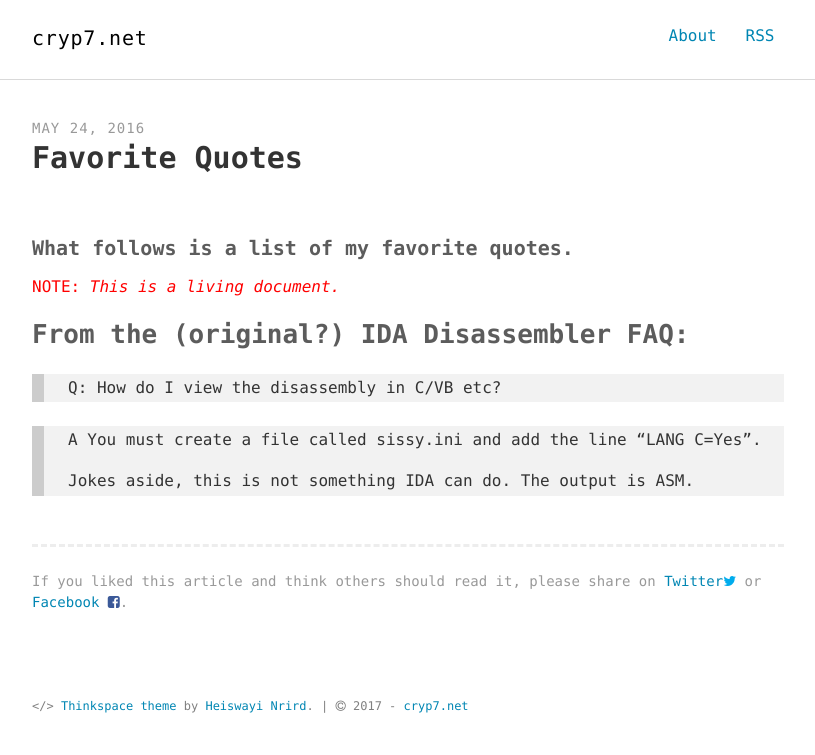
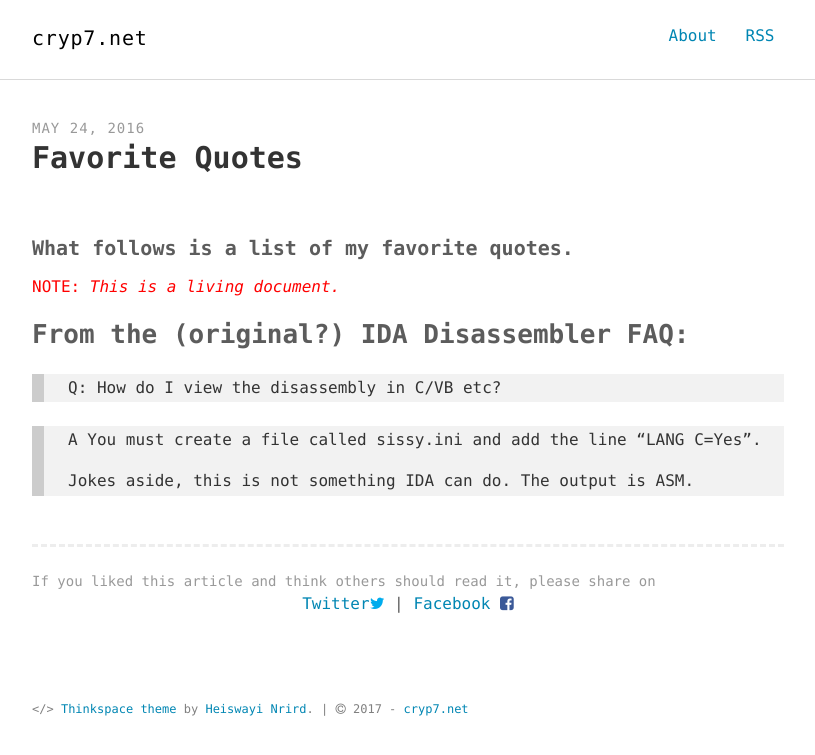
Before and after one commit to enkaskal/enkaskal.github.io, a Jekyll site: the page built from _posts/2016-05-24-favorite-quotes.md, in a window 1280 px wide. Shown: the top 755 px of the page, without its empty margins (232-1047 px from the left). Built offline with Jekyll 4.4.1, drawn with Linux system fonts in a browser that asks for light colours.

Commit message:
format post-share

```diff
--- a/_includes/post-share.html
+++ b/_includes/post-share.html
@@ -1,7 +1,8 @@
 
 <aside class="share">
 
-  <p>If you liked this article and think others should read it, please share on <a href="http://twitter.com/share?text={{page.title}}&amp;url={{ site.url }}{{ page.url }}&amp;via={{ site.twitter_username }}" onclick="window.open(this.href, 'twitter-share', 'width=550,height=235');return false;">Twitter<i class="fa fa-twitter" aria-hidden="true" style="color:#00aced"></i></a> or <a href="https://www.facebook.com/sharer/sharer.php?u={{ site.url }}{{ page.url }}" onclick="window.open(this.href, 'facebook-share', 'width=550,height=235');return false;">Facebook <i class="fa fa-facebook-square" aria-hidden="true" style="color:#3b5998"></i></a>.</p>
+  <p>If you liked this article and think others should read it, please share on <br>
+  <center><a href="http://twitter.com/share?text={{page.title}}&amp;url={{ site.url }}{{ page.url }}&amp;via={{ site.twitter_username }}" onclick="window.open(this.href, 'twitter-share', 'width=550,height=235');return false;">Twitter<i class="fa fa-twitter" aria-hidden="true" style="color:#00aced"></i></a> | <a href="https://www.facebook.com/sharer/sharer.php?u={{ site.url }}{{ page.url }}" onclick="window.open(this.href, 'facebook-share', 'width=550,height=235');return false;">Facebook <i class="fa fa-facebook-square" aria-hidden="true" style="color:#3b5998"></i></a></center></p>
 
 </aside>
 </p>
```
